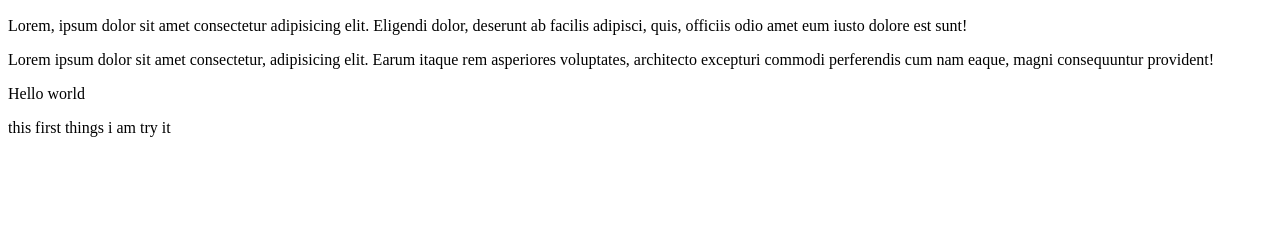
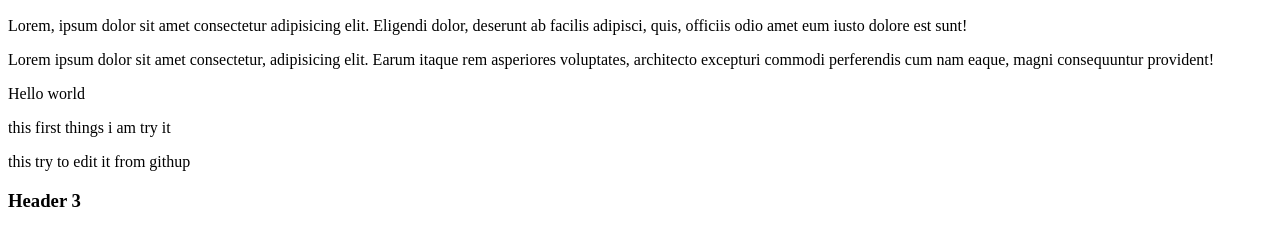
Before and after one commit to MonMatIT/githubTesting, a plain HTML site: page index.html in a window 1280 px wide. Shown: the part 246-492 px from the top of the page. Drawn offline with Linux system fonts and the light colour scheme.

Commit message:
add features

```diff
--- a/index.html
+++ b/index.html
@@ -17,5 +17,7 @@
     <p>Lorem ipsum dolor sit amet consectetur, adipisicing elit. Earum itaque rem asperiores voluptates, architecto excepturi commodi perferendis cum nam eaque, magni consequuntur provident!</p>
     <div class = "div">Hello world </div>
     <p>this first things i am try it</p>
+    <p>this try to edit it from githup</p>
+    <h3> Header 3</h>
 </body>
 </html>
```
